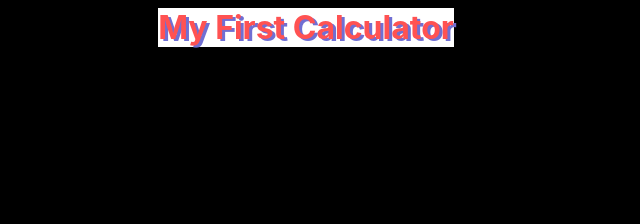
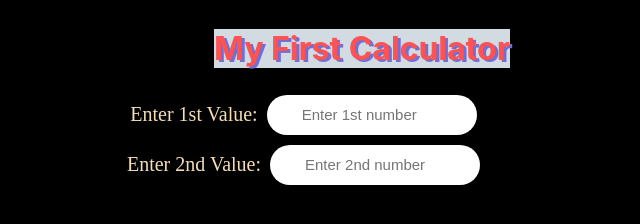
Before and after one commit to awais882s/simple-calculator, a plain HTML site: page index.html in a window 1280 px wide. Shown: the whole page, without its empty margins (334-974 px from the left). Drawn offline with Linux system fonts and the light colour scheme.

Commit message:
input numbers

```diff
--- a/index.css
+++ b/index.css
@@ -1,19 +1,40 @@
 body {
   background-color: black;
 }
-.main {
+/* .main {
   display: flex;
-}
+} */
 .calclator {
-  display: flex;
-  background-color: white;
+  display: inline-flex;
+  background-color: #d2dae2;
   justify-content: center;
   align-items: center;
-  margin: auto;
+  margin-left: 540px;
   color: #ff5252;
   font-size: xx-large;
   font-weight: bold;
   font-family: -apple-system, BlinkMacSystemFont, "Segoe UI", Roboto, Oxygen,
     Ubuntu, Cantarell, "Open Sans", "Helvetica Neue", sans-serif;
     text-shadow: 3px 2px #706fd3;
+    cursor: pointer;
 }
+.calclator:hover{
+  background-color: #485460;
+  color: #05c46b;
+}
+.inpt{
+  height: 30px;
+  width: 200px;
+  padding: 5px;
+  margin: 5px;
+  text-indent: 30px;
+  font-size: 15px;
+  border-radius: 50px;
+  outline: none;
+  border-style: none;
+  cursor: pointer;
+}
+.values{
+  color: wheat;
+  font-size: 20px;
+}
--- a/index.html
+++ b/index.html
@@ -9,7 +9,28 @@
   </head>
   <body>
     <div class="main">
-      <h1 class="calclator">My First Calculator</h1>
+      <h1 class="calclator" title="My First Calculator">My First Calculator</h1>
+      <br />
+      <center>
+        <label for="1stvalue" class="values"> Enter 1st Value:</label>
+        <input
+          type="number"
+          placeholder="Enter 1st number"
+          id="1stvalue"
+          class="inpt"
+          title="Enter 1st Value:"
+        /><br />
+        <label for="2ndvalue" class="values">Enter 2nd Value:</label>
+        <input
+          type="number"
+          placeholder="Enter 2nd number"
+          id="2ndvalue"
+          class="inpt"
+          title="Enter 2nd Value:"
+        />
+      </center>
+
+
     </div>
   </body>
 </html>
```
